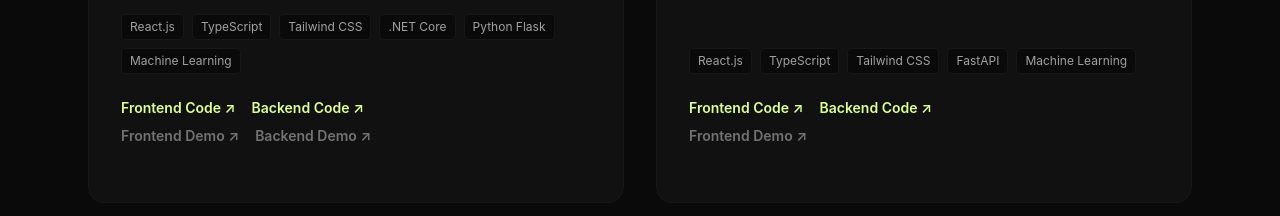
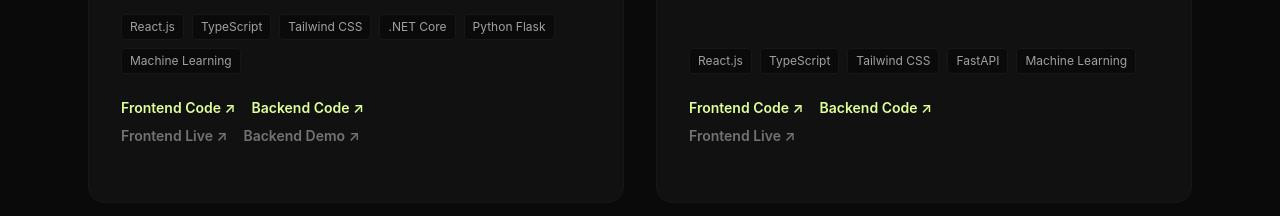
Before and after one commit to muchaslam7-design/Muneeba_Portfolio, a React (Vite) app: page / in a window 1280 px wide. Shown: the part 1040-1256 px from the top of the page. Built offline with nearby package versions, Linux system fonts and the light colour scheme.

Commit message:
Update link text for frontend demo to 'Frontend Live'

```diff
--- a/src/Portfolio.jsx
+++ b/src/Portfolio.jsx
@@ -157,7 +157,7 @@ const Portfolio = () => {
         <a href={project.backendGit} target="_blank" rel="noreferrer" className="text-[#deff9a] hover:underline">Backend Code ↗</a>
       </div>
       <div className="flex gap-4">
-        <a href={project.live} target="_blank" rel="noreferrer" className="text-neutral-500 hover:text-white transition-all">Frontend Demo ↗</a>
+        <a href={project.live} target="_blank" rel="noreferrer" className="text-neutral-500 hover:text-white transition-all">Frontend Live ↗</a>
         {/* Backend Demo sirf tabhi aayega jab backendLive maujood ho (NestIQ ke liye) */}
         {project.backendLive && (
           <a href={project.backendLive} target="_blank" rel="noreferrer" className="text-neutral-500 hover:text-white transition-all">Backend Demo ↗</a>
```
